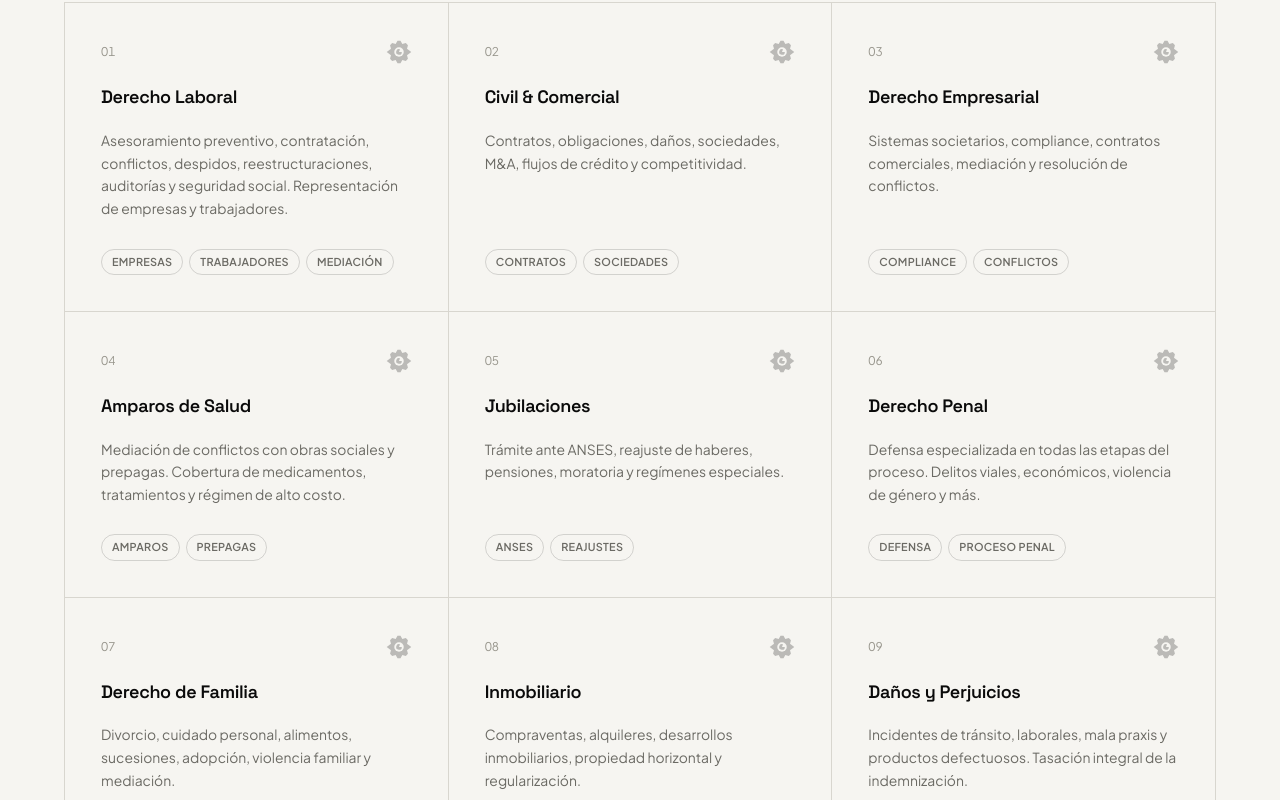
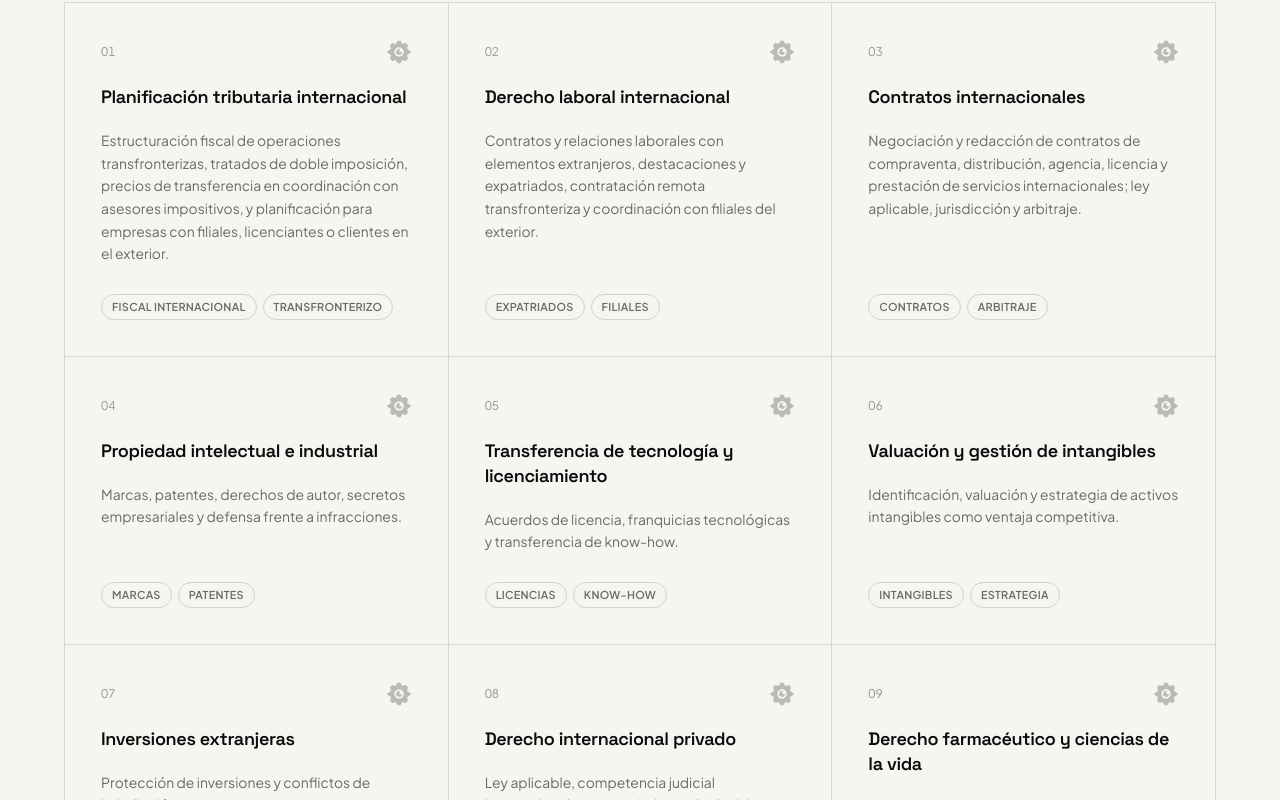
Before and after one commit to JonathanGrauberg/legal-oxymoron, a React (Vite) app: page / in a window 1280 px wide. Shown: the part 1500-2300 px from the top of the page. Built offline with nearby package versions, Linux system fonts and the light colour scheme.

Commit message:
parallax y reformas de oxy

```diff
--- a/src/components/Footer.tsx
+++ b/src/components/Footer.tsx
@@ -9,8 +9,9 @@ export default function Footer() {
         <div>
           <Logo size={17} color="var(--color-paper)" />
           <p className="mt-5 text-sm text-paper/50 max-w-xs leading-relaxed">
-            Estudio jurídico integral. Asesoramiento legal preventivo para
-            empresas, trabajadores y familias en Buenos Aires.
+            Estudio boutique de derecho internacional e intangibles.
+            Asesoramiento legal preventivo para empresas con operaciones en
+            el exterior.
           </p>
         </div>
 
--- a/src/components/sections/Hero.tsx
+++ b/src/components/sections/Hero.tsx
@@ -21,7 +21,7 @@ export default function Hero() {
       <div className="container-px relative">
         <div data-reveal className="eyebrow mb-7 flex items-center gap-3">
           <span className="w-8 h-px bg-ink/40" />
-          Estudio Jurídico Integral · Buenos Aires
+          Derecho Internacional e Intangibles · Buenos Aires
         </div>
 
         <h1
@@ -36,9 +36,9 @@ export default function Hero() {
         </h1>
 
         <p data-reveal className="mt-8 max-w-xl text-[1.05rem] leading-relaxed text-mute">
-          Más de 25 años anticipándonos a los conflictos. Asesoramiento legal
-          preventivo para empresas, trabajadores y familias que prefieren
-          pensar antes de que todo se complique.
+          Estudio boutique especializado en derecho internacional y en la
+          protección, valuación y explotación de activos intangibles.
+          Asesoramos a empresas que operan o proyectan operar en el exterior.
         </p>
 
         <div data-reveal className="mt-11 flex flex-wrap items-center gap-4">
--- a/src/components/sections/Philosophy.tsx
+++ b/src/components/sections/Philosophy.tsx
@@ -1,29 +1,24 @@
 import { useRef } from "react";
-import MazePattern from "../MazePattern";
-import { mazeWide } from "../../assets/mazePaths";
-import { useMazeReveal } from "../../hooks/useMazeReveal";
+import { useParallax } from "../../hooks/useParallax";
 import { useReveal } from "../../hooks/useReveal";
-import Gear from "../Gear";
-import { useGearScroll } from "../../hooks/useGearScroll";
 
 export default function Philosophy() {
   const sectionRef = useRef<HTMLDivElement>(null);
-  const mazePathRef = useRef<SVGPathElement>(null);
-  const mazeWrapRef = useRef<HTMLDivElement>(null);
-  const gearRef = useRef<SVGSVGElement>(null);
+  const bgRef = useRef<HTMLImageElement>(null);
 
   useReveal(sectionRef, "[data-reveal]", { y: 24, stagger: 0.08 });
-  useMazeReveal(mazePathRef, mazeWrapRef, { start: "top 90%", end: "bottom 50%" });
-  useGearScroll(gearRef, { degreesPerPage: -160 });
+  useParallax(bgRef, { distance: 30 });
 
   return (
-    <section id="filosofia" className="relative bg-ink text-paper py-28 md:py-36 overflow-hidden">
-      <div ref={mazeWrapRef} className="pointer-events-none absolute inset-x-0 -bottom-10 opacity-[0.16]">
-        <MazePattern ref={mazePathRef} data={mazeWide} color="var(--color-paper)" strokeWidth={7} className="w-full" />
-      </div>
-
-      <div className="pointer-events-none absolute -left-16 top-10 opacity-[0.08] w-[280px] h-[280px] md:w-[380px] md:h-[380px]">
-        <Gear ref={gearRef} color="var(--color-paper)" className="w-full h-full" />
+    <section id="filosofia" className="relative bg-ink text-paper py-28 md:py-36">
+      <div className="absolute inset-0 overflow-hidden">
+        <img
+          ref={bgRef}
+          src="/fondo-parallax-filosofia.jpeg"
+          alt=""
+          className="pointer-events-none absolute inset-x-0 -top-[25%] h-[150%] w-full object-cover"
+        />
+        <div className="pointer-events-none absolute inset-0 bg-ink/75" />
       </div>
 
       <div ref={sectionRef} className="container-px relative grid lg:grid-cols-[1.1fr_0.9fr] gap-16">
@@ -77,8 +72,8 @@ export default function Philosophy() {
                 SV
               </div>
               <div className="text-sm">
-                <div className="font-semibold">Dr. Santiago Villa</div>
-                <div className="text-paper/50 text-xs">Socio Principal</div>
+                <div className="font-semibold">Santiago Miguel Villa</div>
+                <div className="text-paper/50 text-xs">Socio Fundador</div>
               </div>
             </div>
             <div className="mt-7 pt-6 border-t border-paper/10 flex items-center gap-2 text-xs text-paper/60">
@@ -88,6 +83,12 @@ export default function Philosophy() {
           </div>
         </div>
       </div>
+
+      <img
+        src="/contorno-humano.png"
+        alt=""
+        className="pointer-events-none select-none absolute right-8 sm:right-16 md:right-24 top-full -translate-y-[79.9%] w-40 sm:w-52 md:w-64 z-10"
+      />
     </section>
   );
 }
--- a/src/components/sections/Team.tsx
+++ b/src/components/sections/Team.tsx
@@ -20,12 +20,12 @@ export default function Team() {
           </p>
         </div>
 
-        <div ref={ref} className="grid sm:grid-cols-2 lg:grid-cols-3 gap-6">
+        <div ref={ref} className="grid sm:grid-cols-2 gap-6 max-w-3xl mx-auto">
           {team.map((member) => (
             <div
               key={member.name}
               data-reveal
-              className="group border border-line p-7 rounded-2xl hover:border-ink transition-colors duration-400 bg-paper"
+              className="group border border-line p-8 rounded-2xl hover:border-ink transition-colors duration-400 bg-paper"
             >
               <div className="w-12 h-12 rounded-full bg-ink text-paper flex items-center justify-center text-[0.72rem] font-semibold tracking-wide">
                 {member.initials}
@@ -45,6 +45,17 @@ export default function Team() {
                   </span>
                 ))}
               </div>
+              {member.linkedin && (
+                <a
+                  href={member.linkedin}
+                  target="_blank"
+                  rel="noopener noreferrer"
+                  className="mt-5 inline-flex items-center gap-1.5 text-xs font-semibold text-mute-2 hover:text-ink transition-colors"
+                >
+                  LinkedIn
+                  <span aria-hidden>→</span>
+                </a>
+              )}
             </div>
           ))}
         </div>
--- a/src/data/content.ts
+++ b/src/data/content.ts
@@ -1,117 +1,91 @@
 export const stats = [
   { value: "25+", label: "Años de trayectoria" },
   { value: "500+", label: "Casos resueltos" },
-  { value: "8", label: "Profesionales" },
-  { value: "12", label: "Áreas de práctica" },
+  { value: "2", label: "Profesionales" },
+  { value: "10", label: "Áreas de práctica" },
 ];
 
 export const practiceAreas = [
   {
-    title: "Derecho Laboral",
+    title: "Planificación tributaria internacional",
     description:
-      "Asesoramiento preventivo, contratación, conflictos, despidos, reestructuraciones, auditorías y seguridad social. Representación de empresas y trabajadores.",
-    tags: ["Empresas", "Trabajadores", "Mediación"],
+      "Estructuración fiscal de operaciones transfronterizas, tratados de doble imposición, precios de transferencia en coordinación con asesores impositivos, y planificación para empresas con filiales, licenciantes o clientes en el exterior.",
+    tags: ["Fiscal internacional", "Transfronterizo"],
   },
   {
-    title: "Civil & Comercial",
+    title: "Derecho laboral internacional",
     description:
-      "Contratos, obligaciones, daños, sociedades, M&A, flujos de crédito y competitividad.",
-    tags: ["Contratos", "Sociedades"],
+      "Contratos y relaciones laborales con elementos extranjeros, destacaciones y expatriados, contratación remota transfronteriza y coordinación con filiales del exterior.",
+    tags: ["Expatriados", "Filiales"],
   },
   {
-    title: "Derecho Empresarial",
+    title: "Contratos internacionales",
     description:
-      "Sistemas societarios, compliance, contratos comerciales, mediación y resolución de conflictos.",
-    tags: ["Compliance", "Conflictos"],
+      "Negociación y redacción de contratos de compraventa, distribución, agencia, licencia y prestación de servicios internacionales; ley aplicable, jurisdicción y arbitraje.",
+    tags: ["Contratos", "Arbitraje"],
   },
   {
-    title: "Amparos de Salud",
+    title: "Propiedad intelectual e industrial",
     description:
-      "Mediación de conflictos con obras sociales y prepagas. Cobertura de medicamentos, tratamientos y régimen de alto costo.",
-    tags: ["Amparos", "Prepagas"],
+      "Marcas, patentes, derechos de autor, secretos empresariales y defensa frente a infracciones.",
+    tags: ["Marcas", "Patentes"],
   },
   {
-    title: "Jubilaciones",
+    title: "Transferencia de tecnología y licenciamiento",
     description:
-      "Trámite ante ANSES, reajuste de haberes, pensiones, moratoria y regímenes especiales.",
-    tags: ["ANSES", "Reajustes"],
+      "Acuerdos de licencia, franquicias tecnológicas y transferencia de know-how.",
+    tags: ["Licencias", "Know-how"],
   },
   {
-    title: "Derecho Penal",
+    title: "Valuación y gestión de intangibles",
     description:
-      "Defensa especializada en todas las etapas del proceso. Delitos viales, económicos, violencia de género y más.",
-    tags: ["Defensa", "Proceso penal"],
+      "Identificación, valuación y estrategia de activos intangibles como ventaja competitiva.",
+    tags: ["Intangibles", "Estrategia"],
   },
   {
-    title: "Derecho de Familia",
+    title: "Inversiones extranjeras",
     description:
-      "Divorcio, cuidado personal, alimentos, sucesiones, adopción, violencia familiar y mediación.",
-    tags: ["Familia", "Sucesiones"],
+      "Protección de inversiones y conflictos de jurisdicción.",
+    tags: ["Inversiones", "Jurisdicción"],
   },
   {
-    title: "Inmobiliario",
+    title: "Derecho internacional privado",
     description:
-      "Compraventas, alquileres, desarrollos inmobiliarios, propiedad horizontal y regularización.",
-    tags: ["Alquileres", "Desarrollos"],
+      "Ley aplicable, competencia judicial internacional y reconocimiento de decisiones extranjeras.",
+    tags: ["Ley aplicable", "Competencia"],
   },
   {
-    title: "Daños y Perjuicios",
+    title: "Derecho farmacéutico y ciencias de la vida",
     description:
-      "Incidentes de tránsito, laborales, mala praxis y productos defectuosos. Tasación integral de la indemnización.",
-    tags: ["Indemnización", "Mala praxis"],
+      "Regulatorio, comercialización y contratos del sector farmacéutico y de ciencias de la vida.",
+    tags: ["Regulatorio", "Farmacéutico"],
   },
   {
-    title: "Propiedad Intelectual",
+    title: "Derecho corporativo y empresas familiares",
     description:
-      "Registro de marcas y patentes, asesoría contractual, licenciamiento y protección de activos intangibles.",
-    tags: ["Marcas", "Licencias"],
+      "Gobierno corporativo, protocolos familiares y procesos de sucesión.",
+    tags: ["Gobierno corporativo", "Sucesión"],
   },
 ];
 
 export const team = [
   {
     initials: "SV",
-    name: "Dr. Santiago Villa",
-    role: "Socio Principal",
-    tags: ["Laboral", "Empresarial"],
+    name: "Santiago Miguel Villa",
+    role: "Socio Fundador",
+    description:
+      "Doctorando en Ciencias Jurídicas y Sociales (UCA), con posgrados en propiedad intelectual y valuación de intangibles en Franklin Pierce Law School / UNH y UC Davis (EE. UU.). Profesor de Derecho Internacional Privado y Derecho Industrial en la UCA, donde coordina el Posgrado de Gestión de Intangibles.",
+    tags: ["Propiedad Intelectual", "Intangibles", "Internacional"],
+    linkedin: "https://www.linkedin.com/in/santiago-miguel-villa-16635bb",
   },
   {
-    initials: "MV",
-    name: "Dr. Maximiliano Villa",
-    role: "Socio Fundador",
-    tags: ["UBA", "Laboral"],
-  },
-  {
-    initials: "GP",
-    name: "Dr. Gustavo Parga",
-    role: "Socio",
+    initials: "PL",
+    name: "Pablo Tomás Lamas",
+    role: "Cofundador",
     description:
-      "Experiencia integral en derecho laboral, civil y comercial. Maneja con solvencia casos que interrelacionan distintas ramas jurídicas.",
-    tags: ["Laboral", "Civil", "Comercial"],
-  },
-  {
-    initials: "MR",
-    name: "Dra. María Vargas",
-    role: "Abogada",
-    description:
-      "Más de 20 años de experiencia exclusiva en derecho laboral. Representación tanto de trabajadores como de empleadores.",
-    tags: ["Laboral"],
-  },
-  {
-    initials: "JC",
-    name: "Dra. Juliana Chiesa",
-    role: "Abogada",
-    description:
-      "Enfocada en derecho colectivo de trabajo y seguridad social. Asesoría estratégica y negociación colectiva.",
-    tags: ["Colectivo", "Seguridad Social"],
-  },
-  {
-    initials: "SM",
-    name: "Dr. Santiago Moscardini",
-    role: "Consultor Externo",
-    description:
-      "Especializado en recuperación empresaria. Conocimiento integral en derecho inmobiliario, mercantil, civil y ejercicio deportivo.",
-    tags: ["Inmobiliario", "Mercantil", "Deportivo"],
+      "Abogado (UCA, 2003) y Magíster en Propiedad Intelectual (Universidad Austral, 2012), con diploma de honor. Diez años de trayectoria en la industria farmacéutica y docencia universitaria en Argentina, Colombia, Ecuador, Perú y Bolivia. Autor del libro \"El Hilo de Oro\", sobre empresas familiares.",
+    tags: ["Propiedad Intelectual", "Farmacéutico", "Empresas Familiares"],
+    linkedin: "https://www.linkedin.com/in/pablo-lamas-7b660916",
   },
 ];
 
@@ -143,7 +117,7 @@ export const methodology = [
 ];
 
 export const contactInfo = {
-  address: "Av. Pueyrredón 783, Palermo, Buenos Aires, Argentina",
+  address: "25 de Junio 229, Buenos Aires, Argentina",
   phone: "+54 11 5237 7192",
   email: "info@oxymoron.com.ar",
   hours: "Lunes a viernes, 9:00 – 17:00hs. Entrevistas virtuales disponibles.",
--- /dev/null
+++ b/src/hooks/useParallax.ts
@@ -0,0 +1,47 @@
+import { useEffect, type RefObject } from "react";
+import { setupGsap } from "../lib/gsapSetup";
+
+interface ParallaxOptions {
+  /** total vertical travel as a percentage of the element's own height */
+  distance?: number;
+}
+
+/**
+ * Moves an element up/down as its containing section crosses the viewport,
+ * scrubbed directly to scroll position (no easing lag) for a classic
+ * background-parallax feel.
+ */
+export function useParallax<T extends HTMLElement>(
+  ref: RefObject<T | null>,
+  options: ParallaxOptions = {}
+) {
+  const { distance = 14 } = options;
+
+  useEffect(() => {
+    const el = ref.current;
+    if (!el) return;
+    const section = el.closest("section") ?? el.parentElement ?? el;
+    const { gsap } = setupGsap();
+
+    const tween = gsap.fromTo(
+      el,
+      { yPercent: -distance / 2 },
+      {
+        yPercent: distance / 2,
+        ease: "none",
+        scrollTrigger: {
+          trigger: section,
+          start: "top bottom",
+          end: "bottom top",
+          scrub: true,
+        },
+      }
+    );
+
+    return () => {
+      tween.scrollTrigger?.kill();
+      tween.kill();
+    };
+    // eslint-disable-next-line react-hooks/exhaustive-deps
+  }, [ref, distance]);
+}
```
Also changed, not shown: public/contorno-humano.png (added), public/fondo-parallax-filosofia.jpeg (added).
